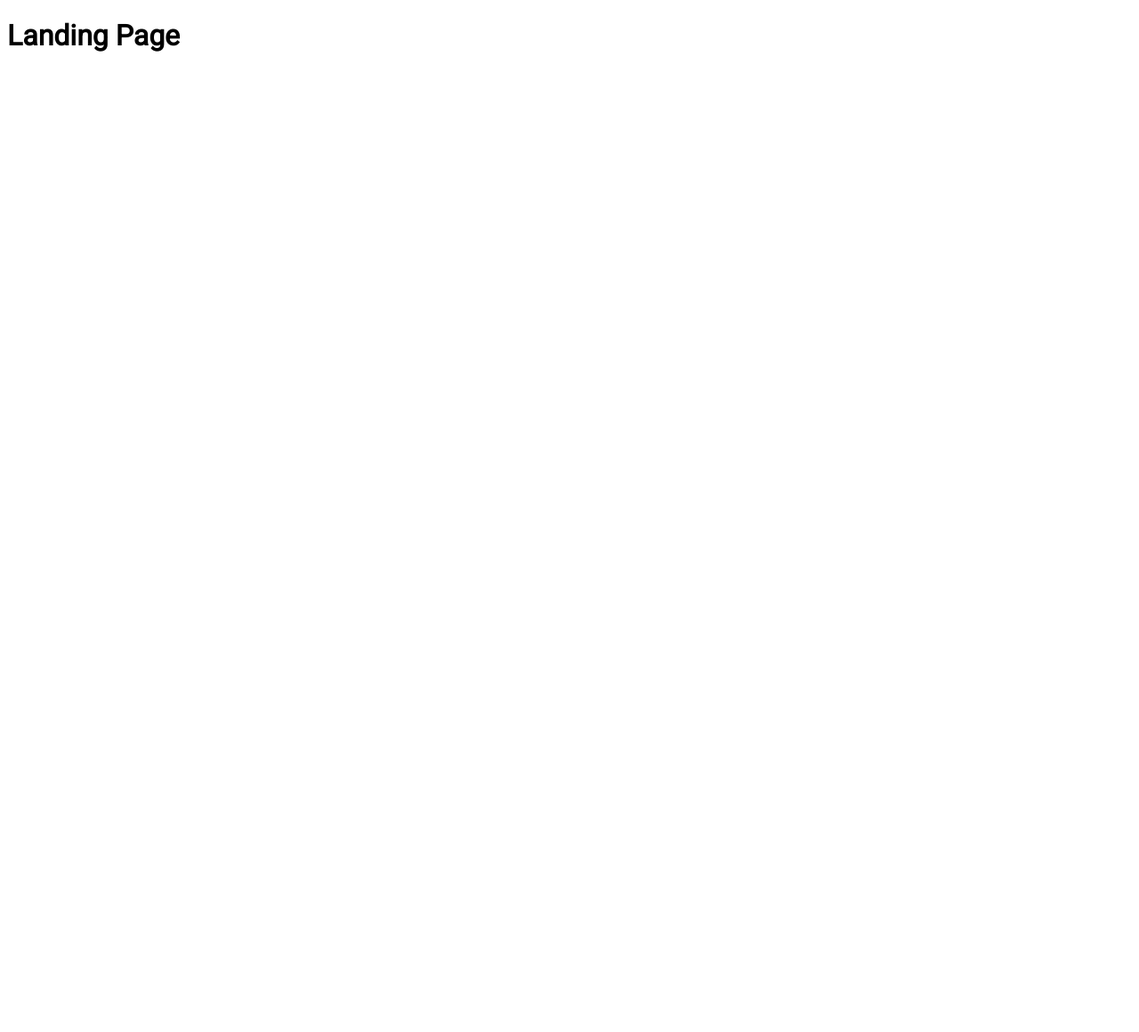
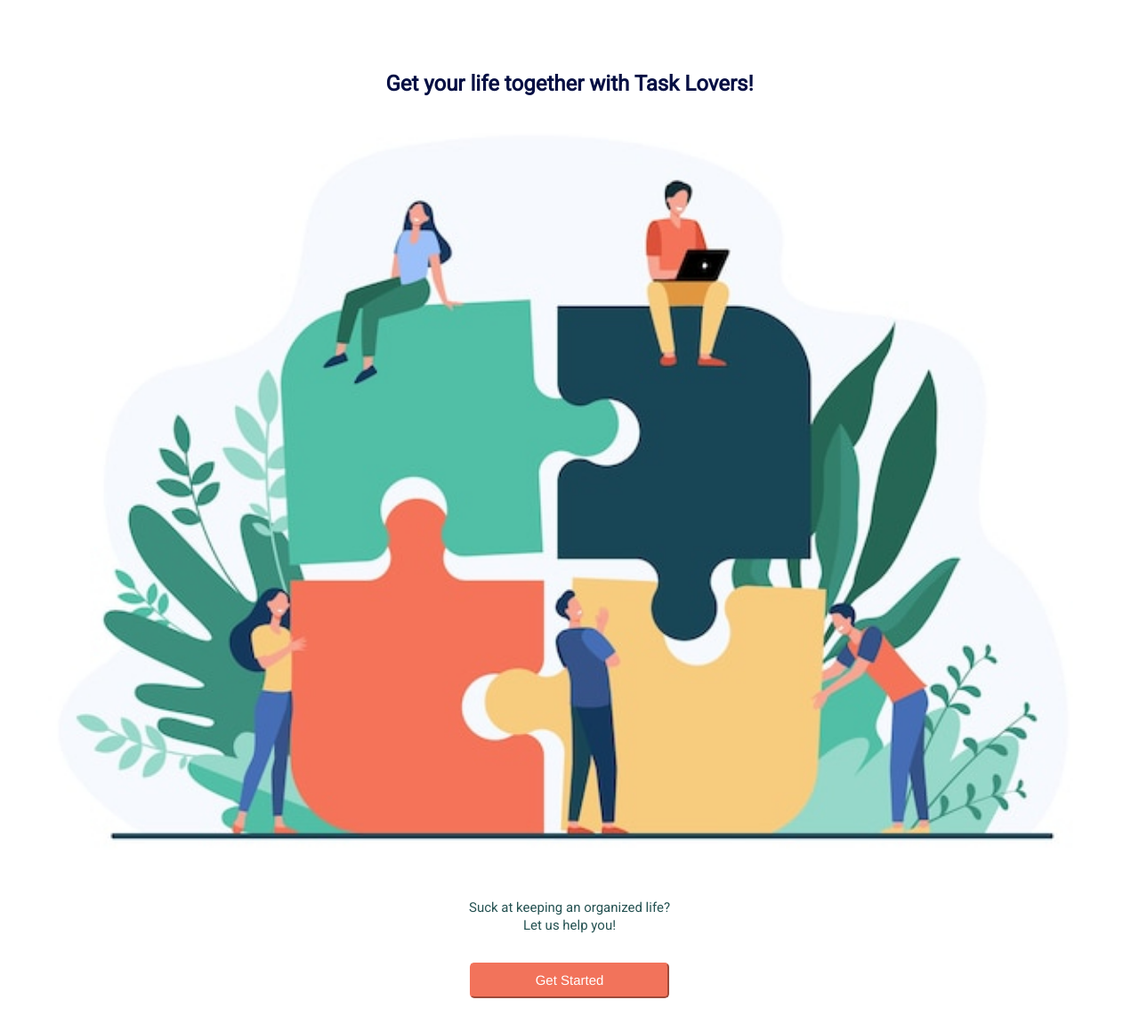
Before and after one commit to cecidlp/kanban, a Vue app: page / in a window 1280 px wide. Shown: the top 1160 px of the page at 89% size. Before the commit the page ends 800 px from the top, so only its background shows below. Built offline with nearby package versions, Linux system fonts and the light colour scheme.

Commit message:
feat(page): add landing page

```diff
--- a/src/pages/LandingPage.vue
+++ b/src/pages/LandingPage.vue
@@ -1,8 +1,51 @@
 <script setup>
+import ButtonComponent from '../components/ButtonComponent.vue';
 </script>
 
 <template>
   <div>
-    <h1>Landing Page</h1>
+    <h1>Get your life together with Task Lovers!</h1>
+    <img src="../assets/landingPage.jpg">
+    <span>
+      Suck at keeping an organized life?
+    </span>
+    <span>
+      Let us help you!
+    </span>
+    <ButtonComponent class="btn" button-text="Get Started" />
   </div>
 </template>
+
+<style scoped>
+  div {
+    margin: 4rem 2rem;
+
+    display: flex;
+    flex-direction: column;
+    align-items: center;
+  }
+  h1 {
+    color: rgb(5, 15, 67);
+    font-weight: 700;
+    font-size: 24px;
+  }
+  img {
+    width: 100%;
+    margin-bottom: 1rem;
+  }
+  span {
+    display: block;
+    color: rgb(37, 82, 82);
+    font-family: Roboto;
+    font-size: 15px;
+    letter-spacing: 0px;
+    line-height: 20px;
+    text-align: center;
+  }
+  .btn {
+    width: 14rem;
+
+    margin: 2rem 0;
+    text-align: center;
+  }
+</style>
```
